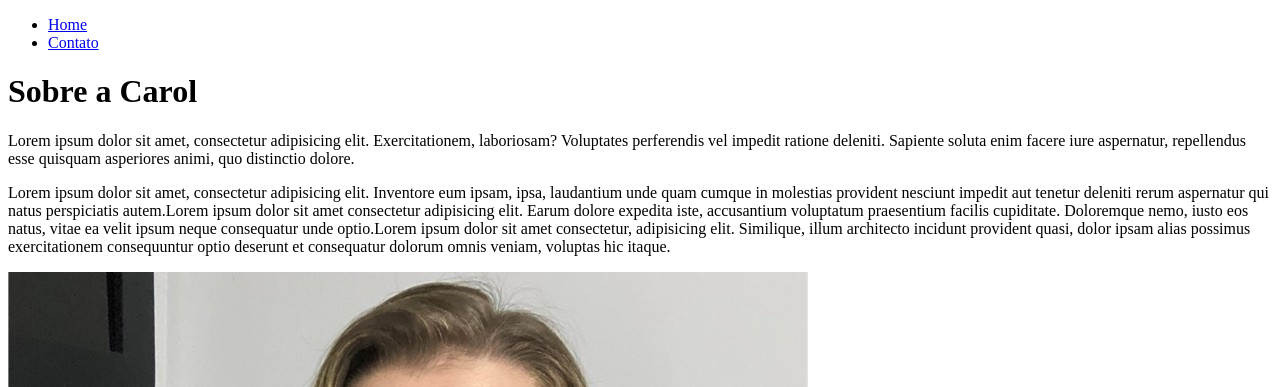
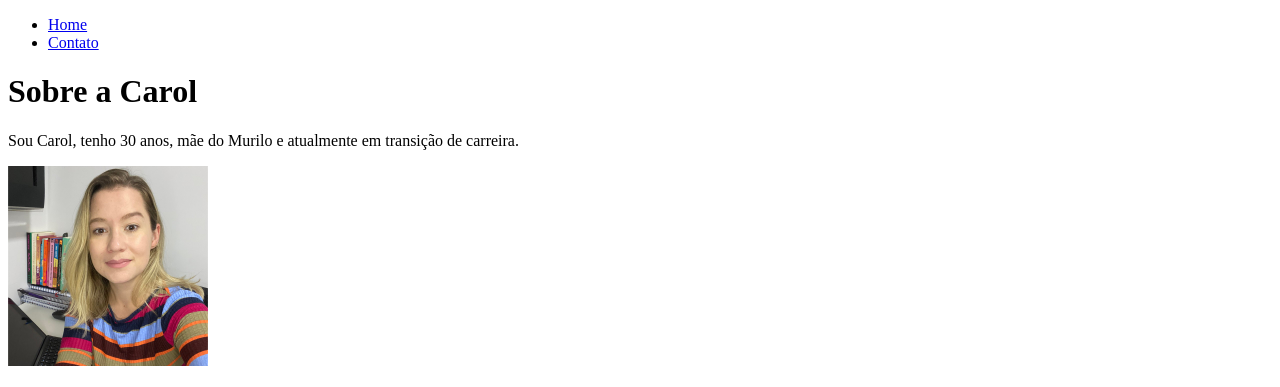
Before and after one commit to carolinasdias/fundamentos-web, a plain HTML site: page index.html in a window 1280 px wide. Shown: the top 387 px of the page. Drawn offline with Linux system fonts and the light colour scheme.

Commit message:
corrigindo texto

```diff
--- a/index.html
+++ b/index.html
@@ -20,13 +20,11 @@
 
 
     <p>
-        Lorem ipsum dolor sit amet, consectetur adipisicing elit. Exercitationem, laboriosam? Voluptates perferendis vel impedit ratione deleniti. Sapiente soluta enim facere iure aspernatur, repellendus esse quisquam asperiores animi, quo distinctio dolore.
-    </p>
-    <p>
-        Lorem ipsum dolor sit amet, consectetur adipisicing elit. Inventore eum ipsam, ipsa, laudantium unde quam cumque in molestias provident nesciunt impedit aut tenetur deleniti rerum aspernatur qui natus perspiciatis autem.Lorem ipsum dolor sit amet consectetur adipisicing elit. Earum dolore expedita iste, accusantium voluptatum praesentium facilis cupiditate. Doloremque nemo, iusto eos natus, vitae ea velit ipsum neque consequatur unde optio.Lorem ipsum dolor sit amet consectetur, adipisicing elit. Similique, illum architecto incidunt provident quasi, dolor ipsam alias possimus exercitationem consequuntur optio deserunt et consequatur dolorum omnis veniam, voluptas hic itaque.
+       Sou Carol, tenho 30 anos, mãe do Murilo e atualmente em transição de carreira.
     </p>
 
-    <img src="assets/img/foto perfil.jpg" alt="Foto do criador desse conteudo">
+
+    <img src="assets/img/foto perfil.jpg"  width="200" alt="Foto do criador desse conteudo">
 
     <h2>Meu vídeo:</h2>
     <iframe width="560"
```
